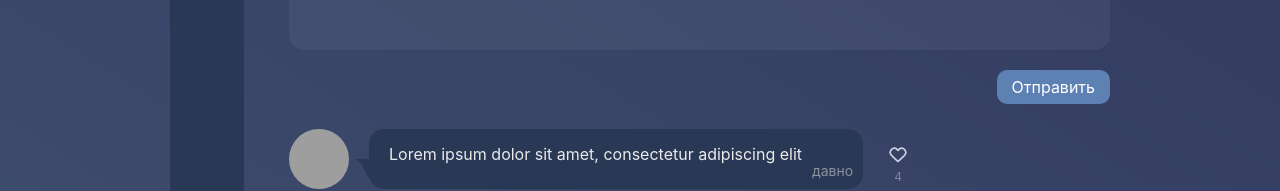
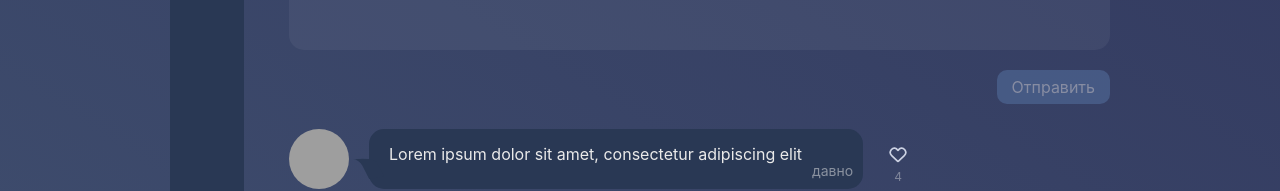
Before and after one commit to EvelinSu/samurai-way-main, a React (Create React App) app: page /profile in a window 1280 px wide. Shown: the part 376-567 px from the top of the page. Built offline with nearby package versions, Linux system fonts and the light colour scheme; grey boxes are pictures that could not be loaded.

Commit message:
- added gh pages

```diff
--- a/package.json
+++ b/package.json
@@ -2,7 +2,7 @@
   "name": "samurai-way",
   "version": "0.1.0",
   "private": true,
-  "homepage": "",
+  "homepage": "https://evelinsu.github.io/samurai-way-main",
   "dependencies": {
     "@testing-library/jest-dom": "5.14.1",
     "@testing-library/react": "12.0.0",
@@ -12,7 +12,7 @@
     "axios": "0.26.0",
     "classnames": "2.3.1",
     "formik": "2.2.9",
-    "gh-pages": "3.2.3",
+    "gh-pages": "^4.0.0",
     "jest": "27.5.1",
     "react": "17.0.2",
     "react-dom": "17.0.2",
--- a/src/pages/Profile/Posts/Post.tsx
+++ b/src/pages/Profile/Posts/Post.tsx
@@ -21,7 +21,7 @@ const Post: FC<TPostProps> = (props) => {
             <SAvatar src={"https://i.imgur.com/VlEAeU2.png"} />
             <SPostContent>
                 <SPostText>
-                    {props.text || <SText opacity={0.3}> Пост без слов, все и так понятно</SText>}
+                    {props.text}
                 </SPostText>
                 <SPostDate>{ props.date }</SPostDate>
             </SPostContent>
--- a/src/pages/Profile/Posts/Posts.tsx
+++ b/src/pages/Profile/Posts/Posts.tsx
@@ -13,7 +13,7 @@ const Posts: FC<TPostsProps> = ({posts, addPost, ...props}) => {
 
     const onChangeSetInputText = (e: React.ChangeEvent<HTMLTextAreaElement>) => setInputText(e.currentTarget.value)
     const onClickAddPost = () => {
-        addPost(inputText)
+        inputText && addPost(inputText)
         setInputText('')
     }
     const onKeyDownAddPost = (e: React.KeyboardEvent<HTMLTextAreaElement>) => {
@@ -44,7 +44,7 @@ const Posts: FC<TPostsProps> = ({posts, addPost, ...props}) => {
                     placeholder={"Введите текст поста..."}
                 />
                 <SFlexBlock justifyContent={"flex-end"}>
-                    <Button onClick={onClickAddPost} label={"Отправить"} />
+                    <Button onClick={onClickAddPost} isDisabled={!inputText} label={"Отправить"} />
                 </SFlexBlock>
             </SFlexBlock>
             {posts.length > 0
```
Also changed, not shown: 1 other file (tests, documents, lock files or other folders).
